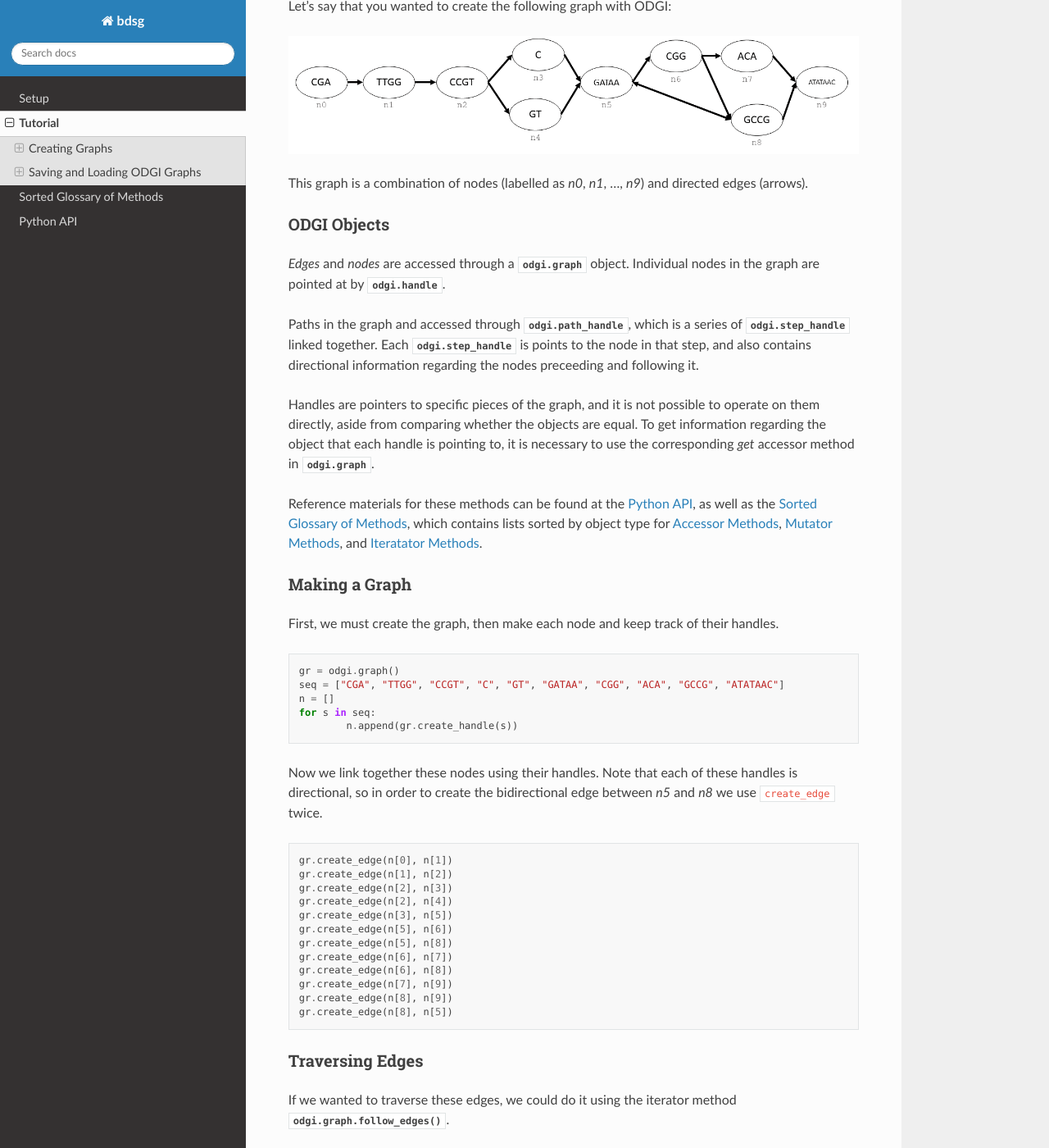
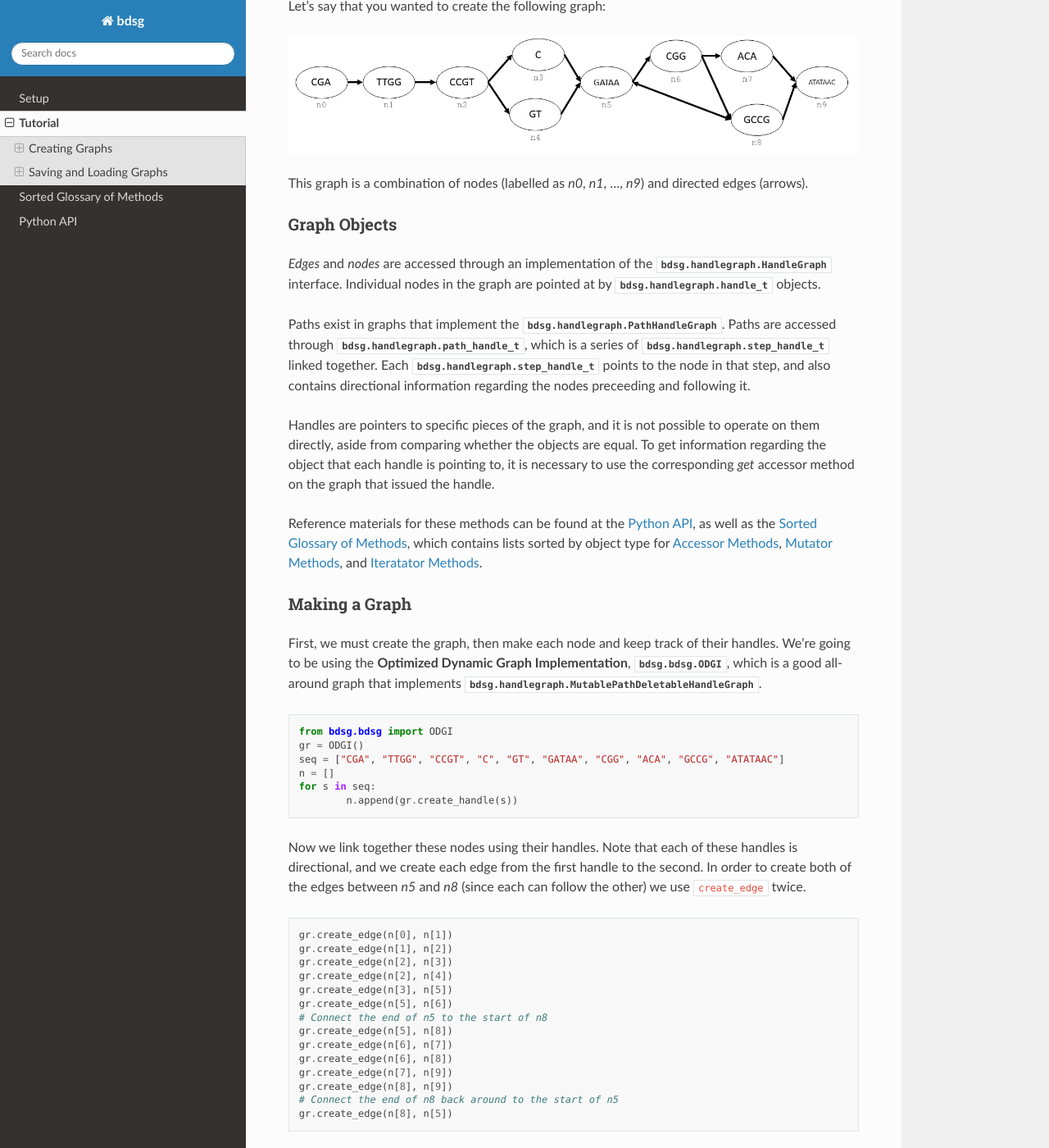
Before and after one commit to vgteam/libbdsg, a Sphinx documentation site: the page built from docs/rst/tutorial.rst, in a window 1280 px wide and 1400 px high, scrolled down 220 px. Shown: the whole window at 82% size. Built offline with Sphinx 7.4.7 and the Read the Docs theme 2.0.0, drawn with Linux system fonts in a browser that asks for light colours; some of the changed text lies outside the part shown.

Commit message:
Improve tutorial and make sure iterators can take Python functions

```diff
--- a/config.cfg
+++ b/config.cfg
@@ -1,4 +1,5 @@
 +include <pybind11/stl.h>
++include <pybind11/functional.h>
 +include <fstream>
 -namespace bdsg::sqvarint
 -namespace bdsg::msbvarint
--- a/docs/exdata/jsoner.py
+++ b/docs/exdata/jsoner.py
@@ -1,14 +1,14 @@
 import sys
 import json
 sys.path.append("../lib")
-import odgi
+import bdsg
 
 # invoke with $python3 jsoner.py [file name without suffix]
 file_name = sys.argv[1]
 
 json_file = open(file_name + ".json")
 dat = json.load(json_file)
-gr = odgi.graph()
+gr = bdsg.bdsg.ODGI()
 handles = dict()
 
 for node in dat['node']:
@@ -32,8 +32,8 @@ gr.serialize(file_name + ".odgi")
 
 # sanity check to make sure saved file is same after reading in
 
-# gr2 = odgi.graph()
-# gr2.load(file_name + ".odgi")
+# gr2 = bdsg.bdsg.ODGI()
+# gr2.deserialize(file_name + ".odgi")
 
 #sequence = []
 #gr.for_each_path_handle(lambda x: gr.for_each_step_in_path(x, lambda y: sequence.append(gr.get_sequence(gr.get_handle_of_step(y)))))
--- a/docs/rst/api.rst
+++ b/docs/rst/api.rst
@@ -12,7 +12,7 @@ The `bdsg.handlegraph` module defines the handle graph interface.
 
 .. automodule:: bdsg.handlegraph
    :show-inheritance:
-   :members: HandleGraph, MutableHandleGraph, PathHandleGraph, MutablePathHandleGraph, MutablePathMutableHandleGraph, DeletableHandleGraph, MutablePathDeletableHandleGraph
+   :members: handle_t, path_handle_t, step_handle_t, HandleGraph, MutableHandleGraph, PathHandleGraph, MutablePathHandleGraph, MutablePathMutableHandleGraph, DeletableHandleGraph, MutablePathDeletableHandleGraph
 
 ====================================
 libbdsg Handle Graph Implementations
--- a/docs/rst/tutorial.rst
+++ b/docs/rst/tutorial.rst
@@ -5,36 +5,37 @@ Tutorial
 ****************
 Creating Graphs
 ****************
-Let's say that you wanted to create the following graph with ODGI:
+Let's say that you wanted to create the following graph:
 
 .. image:: /img/exampleGraph.png
 
 This graph is a combination of nodes (labelled as `n0`, `n1`, ..., `n9`) and directed edges (arrows).
 
-ODGI Objects
+Graph Objects
 =============
 
-*Edges* and *nodes* are accessed through a :class:`odgi.graph` object.  Individual nodes in the graph are pointed at by :class:`odgi.handle`.
+*Edges* and *nodes* are accessed through an implementation of the :class:`bdsg.handlegraph.HandleGraph` interface. Individual nodes in the graph are pointed at by :class:`bdsg.handlegraph.handle_t` objects.
 
-Paths in the graph and accessed through :class:`odgi.path_handle`, which is a series of :class:`odgi.step_handle` linked together.  Each :class:`odgi.step_handle` is points to the node in that step, and also contains directional information regarding the nodes preceeding and following it.
+Paths exist in graphs that implement the :class:`bdsg.handlegraph.PathHandleGraph`. Paths are accessed through :class:`bdsg.handlegraph.path_handle_t`, which is a series of :class:`bdsg.handlegraph.step_handle_t` linked together. Each :class:`bdsg.handlegraph.step_handle_t` points to the node in that step, and also contains directional information regarding the nodes preceeding and following it.
 
-Handles are pointers to specific pieces of the graph, and it is not possible to operate on them directly, aside from comparing whether the objects are equal.  To get information regarding the object that each handle is pointing to, it is necessary to use the corresponding `get` accessor method in :class:`odgi.graph`.
+Handles are pointers to specific pieces of the graph, and it is not possible to operate on them directly, aside from comparing whether the objects are equal. To get information regarding the object that each handle is pointing to, it is necessary to use the corresponding `get` accessor method on the graph that issued the handle.
 
 Reference materials for these methods can be found at the :ref:`api`, as well as the :ref:`glossary`, which contains lists sorted by object type for :ref:`accessor`, :ref:`mutator`, and :ref:`iterator`.
 
 Making a Graph
 ===============
-First, we must create the graph, then make each node and keep track of their handles.
+First, we must create the graph, then make each node and keep track of their handles. We're going to be using the **Optimized Dynamic Graph Implementation**, :class:`bdsg.bdsg.ODGI`, which is a good all-around graph that implements :class:`bdsg.handlegraph.MutablePathDeletableHandleGraph`.
 
 .. code-block:: python
 
-        gr = odgi.graph()
+        from bdsg.bdsg import ODGI
+        gr = ODGI()
         seq = ["CGA", "TTGG", "CCGT", "C", "GT", "GATAA", "CGG", "ACA", "GCCG", "ATATAAC"]
         n = []
         for s in seq:
                 n.append(gr.create_handle(s))
 
-Now we link together these nodes using their handles. Note that each of these handles is directional, so in order to create the bidirectional edge between `n5` and `n8` we use ``create_edge`` twice.
+Now we link together these nodes using their handles. Note that each of these handles is directional, and we create each edge from the first handle to the second. In order to create both of the edges between `n5` and `n8` (since each can follow the other) we use ``create_edge`` twice.
 
 .. code-block:: python
 
@@ -44,16 +45,18 @@ Now we link together these nodes using their handles. Note that each of these ha
         gr.create_edge(n[2], n[4])
         gr.create_edge(n[3], n[5])
         gr.create_edge(n[5], n[6])
+        # Connect the end of n5 to the start of n8
         gr.create_edge(n[5], n[8])
         gr.create_edge(n[6], n[7])
         gr.create_edge(n[6], n[8])
         gr.create_edge(n[7], n[9])
         gr.create_edge(n[8], n[9])
+        # Connect the end of n8 back around to the start of n5
         gr.create_edge(n[8], n[5])
 
 Traversing Edges
 ================
-If we wanted to traverse these edges, we could do it using the iterator method :func:`odgi.graph.follow_edges`.
+If we wanted to traverse these edges, we could do it using the iterator method :func:`bdsg.handlegraph.HandleGraph.follow_edges`.
 
 .. code-block:: python
 
@@ -76,7 +79,7 @@ Which will output the following:
         n1: TTGG
         n2: CCGT
 
-A map of the data can be generated using :func:`odgi.graph.to_gfa`.
+Since we are using :class:`bdsg.bdsg.ODGI`, a text representation of the data can be generated using :func:`bdsg.bdsg.ODGI.to_gfa`.
 
 .. code-block:: python
 
@@ -85,11 +88,11 @@ A map of the data can be generated using :func:`odgi.graph.to_gfa`.
 Creating a Path
 ===============
 
-Generating a linear sequence from this graph could be done in infinitely many ways, due to the interal loop between `n5`, `n6`, and `n8`.  If we wanted to define a single consensus sequence, we would do this by defining a path.
+Generating a linear sequence from this graph could be done in infinitely many ways, due to the interal loop between `n5`, `n6`, and `n8`. If we wanted to define a single consensus sequence, we would do this by defining a path.
 
 .. image:: /img/exampleGraphPath.png
 
-To create the hilighted path, we would need to create a :class:`odgi.path_handle` in the graph, and then append each :class:`odgi.handle` to the end of the path.
+To create the hilighted path, we would need to create a :class:`bdsg.handlegraph.path_handle_t` in the graph, and then append each :class:`bdsg.handlegraph.handle_t` to the end of the path.
 
 .. code-block:: python
 
@@ -105,7 +108,7 @@ To create the hilighted path, we would need to create a :class:`odgi.path_handle
 
 .. warning::
 
-        :func:`odgi.graph.append_step` will not stop you from appending nodes that are not connected to the preceeding node.
+        :func:`bdsg.handlegraph.MutablePathHandleGraph.append_step` will not stop you from appending nodes that are not connected to the preceeding node.
 
 .. code-block:: python
 
@@ -117,7 +120,7 @@ To create the hilighted path, we would need to create a :class:`odgi.path_handle
 Traversing a path
 =================
 
-To traverse a path, we need to fetch a series of :class:`odgi.step_handle` from the graph. Note that although we are effectively asking the path for these items in it, all accessor methods are a part of the :class:`odgi.graph` object.
+To traverse a path, we need to fetch a series of :class:`bdsg.handlegraph.step_handle_t` from the graph. Note that although we are effectively asking the path for these items in it, all accessor methods are a part of the :class:`bdsg.handlegraph.PathHandleGraph` object.
 
 .. code-block:: python
 
@@ -145,50 +148,11 @@ Which will output the following:
         ACA
         ATATAAC
 
-..
-        commenting out this section because path manipulation doesn't seem to work right now
-        Manipulating a path
-        ===================
-        .. DANGER::
-                Right now none of this works, because insert_step seems to cause a memory leak.
+*************************
+Saving and Loading Graphs
+*************************
 
-        Say you wanted to edit this path to add the following edges in blue:
-        .. image:: /img/exampleGraphPath2.png
-
-        First, you need to get the step handles corresponding to `n6` and `n7`, and then insert the new nodes to the path with :func:`odgi.graph.insert_step`. *Note that if you had saved the step handles during path creation, it would not be necessary to traverse the path at this step. Decide which objects to save in memory depending on your application*
-        .. code-block:: python
-                step = gr.path_begin(path)
-                while(gr.get_handle_of_step(step) != n[6]):
-                        step = gr.get_next_step(step)
-                # now step corresponds to the step handle preceeding our insertion
-                next_step = gr.get_next_step(step)
-                step = gr.insert_step(step, next_step, n[8]) #1
-                step = gr.insert_step(step, next_step, n[5]) #2
-                step = gr.insert_step(step, next_step, n[6]) #3
-        Each call to :func:`odgi.graph.insert_step` returns the step handle pointing to the inserted node.
-        During the process of amending the path, the graph looks as follows:
-        .. figure:: /img/exampleGraphPath.png
-                :align: center
-
-                Path before additions
-        .. figure:: /img/exampleGraphPath3.png
-                :align: center
-
-                Path after line #1
-        .. figure:: /img/exampleGraphPath4.png
-                :align: center
-
-                Path after line #2
-        .. figure:: /img/exampleGraphPath2.png
-                :align: center
-
-                Path after line #3
-
-*******************************
-Saving and Loading ODGI Graphs
-*******************************
-
-Graphs can be saved and loaded through the :func:`odgi.graph.serialize` and :func:`odgi.graph.load` methods.
+Graphs that implement :class:`bdsg.handlegraph.SerializableHandleGraph`, such as :class:`bdsg.bdsg.ODGI`, can be saved and loaded through the :func:`bdsg.handlegraph.SerializableHandleGraph.serialize` and :func:`bdsg.handlegraph.SerializableHandleGraph.deserialize` methods.
 
 Graph File Example
 ==================
@@ -203,17 +167,19 @@ This can be loaded into a new python session by using:
 
 .. code-block:: python
 
-        gr = odgi.graph()
-        gr.load("example_graph.odgi")
+        from bdsg.bdsg import ODGI
+        gr = ODGI()
+        gr.deserialize("example_graph.odgi")
 
 Loading in Pre-Existing Data
 ============================
 
-Provided that data has been serialized in ODGI format, it is possible to read it directly from a file.  Download a `*.odgi file` and load it into python with:
+Provided that data has been serialized in ODGI format, it is possible to read it directly from a file. Download a `*.odgi file` and load it into python with:
 
 .. code-block:: python
 
-        brca2 = odgi.graph()
+        from bdsg.bdsg import ODGI
+        brca2 = ODGI()
         brca2.load("cactus-brca2.odgi")
 
 We can poke around this data and get the sequence of the path with:
@@ -233,4 +199,4 @@ We can poke around this data and get the sequence of the path with:
 Reading in a Graph from a Different Format
 ==========================================
 
-Graph assembies can be created with `VG <https://github.com/vgteam/vg>`_.  Currently the method to convert to odgi format is broken, but graphs can be converted to .json format and subsequently converted to odgi with :download:`this script <../exdata/jsoner.py>`.
+Graph assembies can be created with `VG <https://github.com/vgteam/vg>`_. Currently the method to convert to odgi format is broken, but graphs can be converted to .json format and subsequently converted to odgi with :download:`this script <../exdata/jsoner.py>`.
```
Also changed, not shown: 15 other files.
